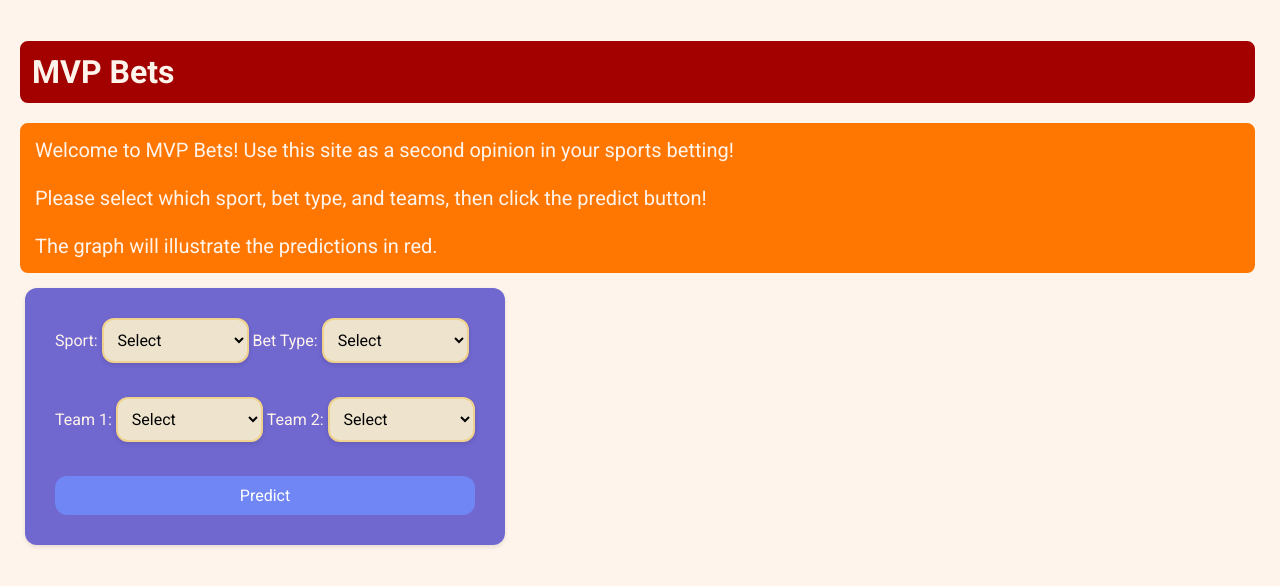
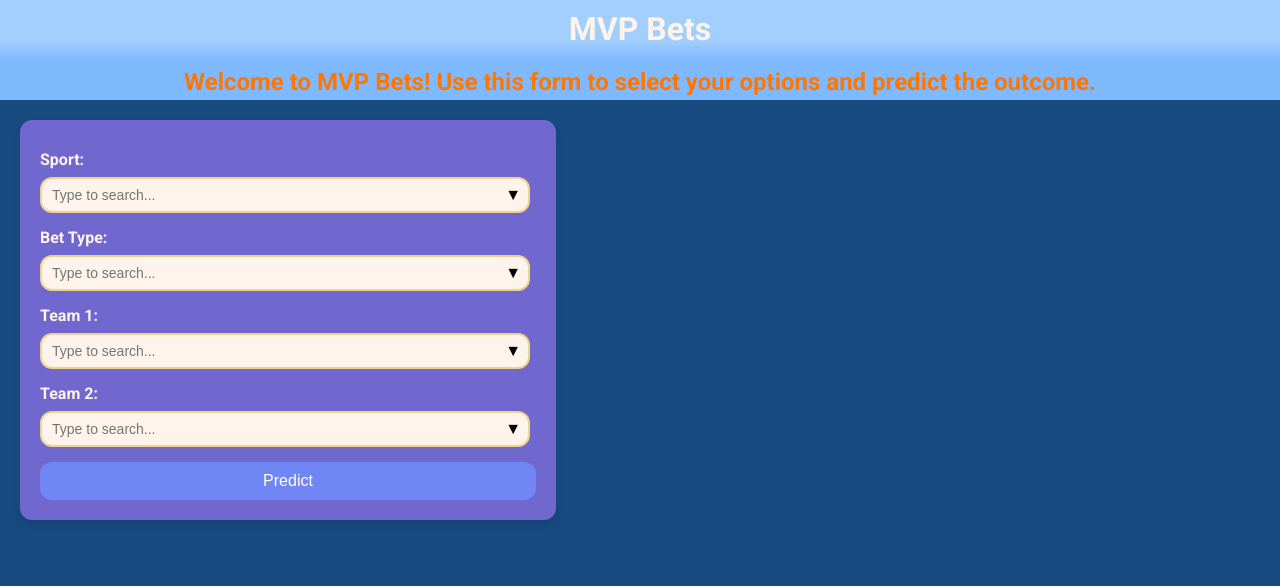
Before and after one commit to pauligwe/MVPBets, a Flask app: page / in a window 1280 px wide. Shown: the top 586 px of the page. Run offline with Flask 3, Linux system fonts and the light colour scheme.

Commit message:
Improved CSS and front end logic

```diff
--- a/templates/frontend.html
+++ b/templates/frontend.html
@@ -1,108 +1,118 @@
 <!DOCTYPE html>
 <html lang="en">
 <head>
-    <!-- Specifies the character encoding for the document -->
     <meta charset="UTF-8">
-
-    <!-- Ensures the webpage scales properly on different devices -->
     <meta name="viewport" content="width=device-width, initial-scale=1.0">
-
-    <!-- Sets the title of the webpage (appears on the browser tab) -->
     <title>MVP Bets</title>
-
-    <!-- Embeds JavaScript code for handling form submission and communication with the backend -->
-    <script>
-        // This function is triggered when the form is submitted
-        async function submitForm(event) {
-            event.preventDefault(); // Prevents the page from refreshing when the form is submitted
-
-            // Retrieves the selected values from the dropdown menus
-            const sport = document.getElementById('sport').value;
-            const bet = document.getElementById('bet').value;
-            const team1 = document.getElementById('team1').value;
-            const team2 = document.getElementById('team2').value;
-
-            // Check if the same team is selected for Team 1 and Team 2
-            if (team1 == team2) {
-                const resultDiv = document.getElementById('result');
-                resultDiv.textContent = "Error: You cannot select the same team for both Team 1 and Team 2.";
-                resultDiv.style.color = 'red';
-                return; // Stop the form submission if validation fails
-            }
-
-            // Sends a POST request to the backend to process the data
-            const response = await fetch('/predict', {
-                method: 'POST', // Specifies that the request is a POST request
-                headers: {
-                    'Content-Type': 'application/x-www-form-urlencoded', // Indicates the type of data being sent
-                },
-                body: `team1=${team1}&team2=${team2}&sport=${sport}&bet=${bet}` // Formats the input data as a URL-encoded string
-            });
-
-            // Waits for the response from the backend and parses it as JSON
-            const result = await response.json();
-
-            // Selects the result div to display the response
-            const resultDiv = document.getElementById('result');
-
-            // If the backend returns an error, display it in red
-            if (result.error) {
-                resultDiv.textContent = result.error;
-                resultDiv.style.color = 'red';
-            }
-            else {
-                // If successful, display the prediction in green
-                resultDiv.textContent = result.prediction;
-                resultDiv.style.color = 'green';
-            }
-        }
-    </script>
-    <!-- Link to Google Fonts -->
     <link href="https://fonts.googleapis.com/css2?family=Roboto:wght@400;700&display=swap" rel="stylesheet">
-
-    <!-- CSS for styling -->
-    <!-- White: FFF4EB, Purple: 7067CF, Blue: B7C0EE, Yellow: EFD28D, Orange: FF7700, Red: A30000 -->
     <style>
-        /* Apply the font globally to the body */
         body {
-            font-family: 'Roboto', sans-serif; /* Use Roboto with a fallback to a generic sans-serif font */
-            background-color: #FFF4EB;
+            font-family: 'Roboto', sans-serif;
+            background-color: #174b80; /* Bluish color closer to navy */
+            color: #ECF0F1; /* Lighter text color for contrast */
             margin: 0;
             padding: 20px;
-        }
-        /* Container to hold the form and center-align content */
-        .container {
-            display: flex; /* Flexbox for alignment */
-            justify-content: flex-start; /* Align content to the left */
-            align-items: flex-start; /* Align items at the top */
+            padding-top: 0; /* No padding at the top */
         }
 
-        /* Example of styling headers differently */
+        .header-container {
+            background: linear-gradient(to bottom, #A2CFFE 40%, #7FB9FF 60%);
+            border-radius: 0;  /* Remove border-radius to make it flush with the page */
+            text-align: center;
+            padding: 0;  /* Remove padding for header */
+            margin: 0;  /* Remove margin */
+            width: 100%;  /* Ensure it takes the full width */
+            position: absolute; /* Position it at the top */
+            top: 0;
+            left: 0;
+            height: 100px;  /* Adjust the height to your preference */
+        }
+
         h1 {
-            text-align: left;
-            font-weight: 700; /* Bold font for the header */
-            color:#FFF4EB;
-            border: 2px solid #A30000; /* Blue border around the header */
-            padding: 10px; /* Add space inside the border */
-            border-radius: 8px; /* Rounded corners */
-            background-color: #A30000; /* Light blue background */
-            margin-bottom: 20px; /* Add space below the header */
-            margin-right: 5px;
-            margin-left:auto;
+            color: #FFF4EB;
+            background-color: transparent;
+            padding: 10px;
+            border-radius: 8px;
+            margin: 0;
         }
+
         p {
-            text-align: left;
-            padding: 30px;
-            font-weight: 200;
-            font-size: 20px;
+            color: #FF7700;
+            margin: 10px 0;
+            font-size: 24px;
+            font-weight: bold;
+        }
+
+        .container {
+            display: flex;
+            width: 100%;
+            justify-content: center;  /* Center form inside container */
+            margin-top: 120px;  /* Adds space between header and form */
+        }
+
+        .form-container {
+            width: 40%;
+            margin-right: auto;
+            padding: 20px;  /* Keep padding inside the form container */
+            background-color: #7067CF;
+            border-radius: 12px;
+            box-shadow: 0 4px 6px rgba(0, 0, 0, 0.1);
+            margin-bottom: 20px;  /* Adds space between form and bottom */
+        }
+
+        label {
+            display: block;
+            margin-bottom: 8px;
+            font-weight: bold;
             color: #FFF4EB;
-            border: 5px solid #FF7700; /* Blue border around the header */
-            padding: 10px; /* Add space inside the border */
-            border-radius: 8px; /* Rounded corners */
-            background-color: #FF7700; /* Light blue background */
-            margin-bottom: 15px; /* Add space below the header */
-            margin-right: 5px;
-            margin-left:auto;
+        }
+
+        .searchable-select {
+            position: relative;
+            margin-bottom: 15px;
+        }
+
+        .searchable-select input {
+            width: calc(100% - 30px);
+            padding: 8px 10px;
+            font-size: 14px;
+            border: 2px solid #EFD28D;
+            border-radius: 12px;
+            outline: none;
+            background-color: #FFF4EB;
+        }
+
+        .searchable-select .dropdown-arrow {
+            position: absolute;
+            right: 15px;
+            top: 8px;
+            font-size: 16px;
+            color: #000;
+        }
+
+        .dropdown-list {
+            position: absolute;
+            top: 100%;
+            left: 0;
+            right: 0;
+            background-color: #FFF4EB;
+            border: 2px solid #EFD28D;
+            border-radius: 8px;
+            box-shadow: 0 4px 6px rgba(0, 0, 0, 0.1);
+            max-height: 150px;
+            overflow-y: auto;
+            z-index: 10;
+            display: none;
+        }
+
+        .dropdown-list div {
+            padding: 8px 10px;
+            cursor: pointer;
+            color: #000;
+        }
+
+        .dropdown-list div:hover {
+            background-color: #EFD28D;
         }
 
         button {
@@ -111,104 +121,129 @@
             background-color: #7086f4;
             color: white;
             border: none;
-            border-radius: 12px; /* Matches dropdown's rounded corners */
+            border-radius: 12px;
             font-size: 16px;
             cursor: pointer;
-            transition: background-color 0.3s ease; /* Smooth hover effect */
+            transition: background-color 0.3s ease;
         }
 
-        /* Hover effect for button */
         button:hover {
-            background-color: #98a7f5; /* Darker blue on hover */
-        }
-        form {
-            color: #FFF4EB;
-            margin-right: auto;
-            margin-left: 5px;
-            align-items: center;
-            padding: 30px;
-            width: 420px;
-            background: #7067CF;
-            border-radius: 12px;
-            box-shadow: 0 2px 4px rgba(0, 0, 0, 0.1);
-
-        }
-        select {
-            width: 35%;
-            padding: 10px;
-            margin-bottom: 15px;
-            font-size: 16px;
-            border: 2px solid #EFD28D; /* Blue border */
-            border-radius: 12px; /* Rounded corners */
-            background-color: #eee4cd; /* White background */
-            box-shadow: 0 2px 4px rgba(0, 0, 0, 0.1); /* Add shadow for a modern look */
-            outline: none; /* Removes default blue outline */
-
+            background-color: #98a7f5;
         }
 
-        /* Change border and background on focus */
-        select:focus {
-            border-color: #0056b3; /* Darker blue border */
-            background-color: #e6f7ff; /* Light blue background */
+        .error {
+            color: red;
+            font-size: 12px;
+            margin-bottom: 10px;
         }
 
-        /* Example of styling form elements */
-        label, select, button {
-            font-family: 'Roboto', sans-serif; /* Ensures consistent font usage for inputs */
-            font-size: 16px; /* Adjust font size */
-        }
     </style>
 </head>
 <body>
-    <!-- Main heading of the webpage -->
-    <h1>MVP Bets</h1>
-    <p>
-        Welcome to MVP Bets! Use this site as a second opinion in your sports betting! <br><br>
-        Please select which sport, bet type, and teams, then click the predict button!<br><br>
-        The graph will illustrate the predictions in red.
-    </p>
+    <div class="header-container">
+        <h1>MVP Bets</h1>
+        <p>Welcome to MVP Bets! Use this form to select your options and predict the outcome.</p>
+    </div>
 
-    <!-- A form for users to select teams and submit -->
-    <form onsubmit="submitForm(event)"> <!-- Triggers the JavaScript function on form submission -->
-        <label for="sport">Sport:</label> <!-- Label for Team 1 dropdown -->
-        <select id="sport" name="sport" required> <!-- Dropdown menu for Team 1 -->
-            <option value="" disabled selected>Select</option> <!-- Default placeholder option -->
-            <option value="Basketball">Basketball</option> <!-- Example option -->
-            <option value="Football">Football</option>
-        </select>
+    <div class="container">
+        <div class="form-container">
+            <form onsubmit="submitForm(event)">
+                <div id="error-message" class="error"></div>
 
-        <label for="bet">Bet Type:</label> <!-- Label for Team 1 dropdown -->
-        <select id="bet" name="bet" required> <!-- Dropdown menu for Team 1 -->
-            <option value="" disabled selected>Select</option> <!-- Default placeholder option -->
-            <option value="ML">MoneyLine</option> <!-- Example option -->
-            <option value="O/U">Total Over/Under</option>
-        </select>
-        <br><br>
+                <label for="sport">Sport:</label>
+                <div class="searchable-select">
+                    <input id="sport" type="text" placeholder="Type to search..." oninput="filterOptions(this, 'sports-list')" onclick="toggleDropdown('sports-list')" autocomplete="off">
+                    <span class="dropdown-arrow" onclick="toggleDropdown('sports-list')">▼</span>
+                    <div id="sports-list" class="dropdown-list">
+                        <div onclick="selectOption(this, 'sport')">Basketball</div>
+                        <div onclick="selectOption(this, 'sport')">Football</div>
+                    </div>
+                </div>
 
-        <!-- Dropdown for selecting Team 1 -->
-        <label for="team1">Team 1:</label> <!-- Label for Team 1 dropdown -->
-        <select id="team1" name="team1" required> <!-- Dropdown menu for Team 1 -->
-            <option value="" disabled selected>Select</option>
-            {% for team in teams %}
-            <option value="{{ team }}">{{ team }}</option>
-            {% endfor %}
-        </select>
+                <label for="bet">Bet Type:</label>
+                <div class="searchable-select">
+                    <input id="bet" type="text" placeholder="Type to search..." oninput="filterOptions(this, 'bets-list')" onclick="toggleDropdown('bets-list')" autocomplete="off">
+                    <span class="dropdown-arrow" onclick="toggleDropdown('bets-list')">▼</span>
+                    <div id="bets-list" class="dropdown-list">
+                        <div onclick="selectOption(this, 'bet')">MoneyLine</div>
+                        <div onclick="selectOption(this, 'bet')">Total Over/Under</div>
+                    </div>
+                </div>
 
-        <!-- Dropdown for selecting Team 2 -->
-        <label for="team2">Team 2:</label> <!-- Label for Team 2 dropdown -->
-        <select id="team2" name="team2" required> <!-- Dropdown menu for Team 2 -->
-            <option value="" disabled selected>Select</option> <!-- Default placeholder option -->
-            {% for team in teams %}
-            <option value="{{ team }}">{{ team }}</option>
-            {% endfor %}
-        </select>
-        <br><br> <!-- Line breaks for spacing -->
+                <label for="team1">Team 1:</label>
+                <div class="searchable-select">
+                    <input id="team1" type="text" placeholder="Type to search..." oninput="filterOptions(this, 'team1-list')" onclick="toggleDropdown('team1-list')" autocomplete="off">
+                    <span class="dropdown-arrow" onclick="toggleDropdown('team1-list')">▼</span>
+                    <div id="team1-list" class="dropdown-list">
+                        {% for team in teams %}
+                        <div onclick="selectOption(this, 'team1')">{{ team }}</div>
+                        {% endfor %}
+                    </div>
+                </div>
 
-        <!-- Submit button to trigger the form submission -->
-        <button type="submit">Predict</button>
-    </form>
+                <label for="team2">Team 2:</label>
+                <div class="searchable-select">
+                    <input id="team2" type="text" placeholder="Type to search..." oninput="filterOptions(this, 'team2-list')" onclick="toggleDropdown('team2-list')" autocomplete="off">
+                    <span class="dropdown-arrow" onclick="toggleDropdown('team2-list')">▼</span>
+                    <div id="team2-list" class="dropdown-list">
+                        {% for team in teams %}
+                        <div onclick="selectOption(this, 'team2')">{{ team }}</div>
+                        {% endfor %}
+                    </div>
+                </div>
 
-    <!-- A div to display the result (prediction or error message) -->
-    <div id="result" style="margin-top: 20px;"></div> <!-- Adds spacing above the result -->
+                <button type="submit">Predict</button>
+            </form>
+        </div>
+    </div>
+
+    <script>
+        document.addEventListener('click', function(event) {
+            const dropdowns = document.querySelectorAll('.dropdown-list');
+            dropdowns.forEach(dropdown => {
+                if (!dropdown.contains(event.target) && !dropdown.previousElementSibling.contains(event.target)) {
+                    dropdown.style.display = 'none';
+                }
+            });
+        });
+
+        function filterOptions(input, listId) {
+            const filter = input.value.toLowerCase();
+            const list = document.getElementById(listId);
+            const items = list.querySelectorAll('div');
+            list.style.display = 'block';
+
+            items.forEach(item => {
+                const text = item.textContent.toLowerCase();
+                item.style.display = text.includes(filter) ? 'block' : 'none';
+            });
+        }
+
+        function toggleDropdown(listId) {
+            const list = document.getElementById(listId);
+            list.style.display = list.style.display === 'block' ? 'none' : 'block';
+        }
+
+        function selectOption(option, inputId) {
+            const input = document.getElementById(inputId);
+            input.value = option.textContent;
+            option.parentElement.style.display = 'none';
+        }
+
+        function submitForm(event) {
+            event.preventDefault();
+            const sport = document.getElementById('sport').value;
+            const bet = document.getElementById('bet').value;
+            const team1 = document.getElementById('team1').value;
+            const team2 = document.getElementById('team2').value;
+
+            if (!sport || !bet || !team1 || !team2) {
+                document.getElementById('error-message').textContent = 'Please fill in all fields.';
+            } else {
+                document.getElementById('error-message').textContent = '';
+                alert(`Predicting outcome for ${sport} (${bet}): ${team1} vs ${team2}`);
+            }
+        }
+    </script>
 </body>
 </html>
```
